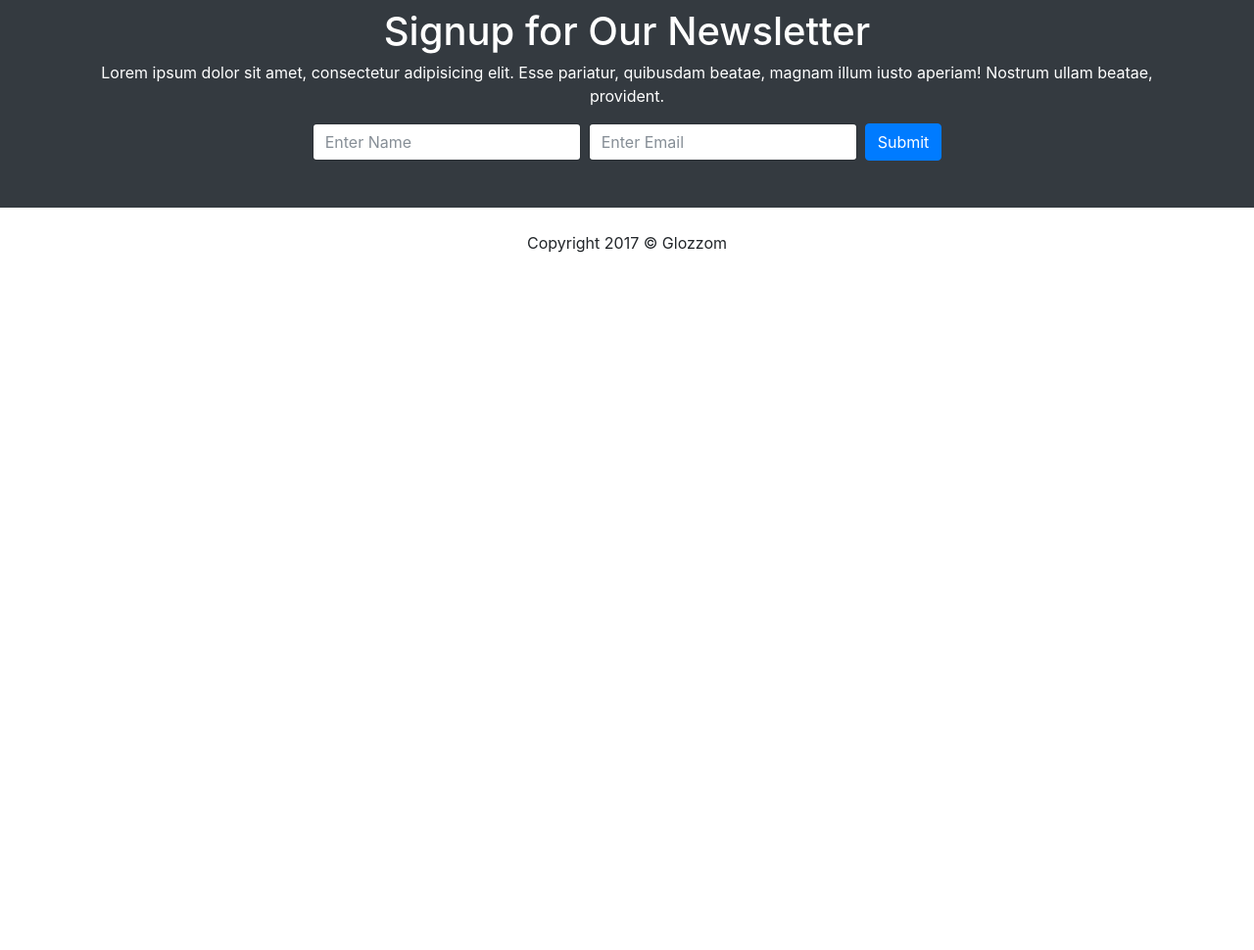
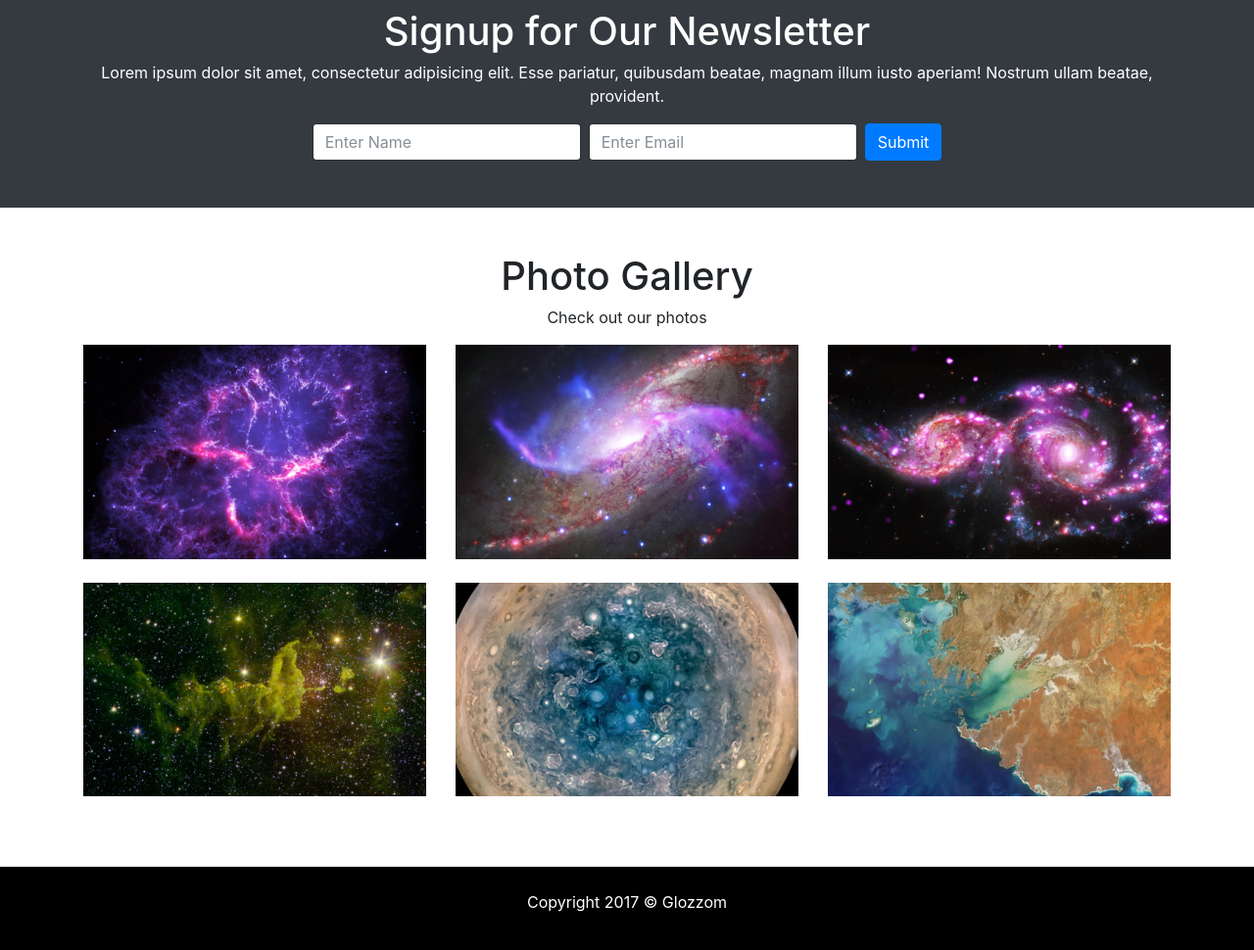
Before and after one commit to neterod/Glozzom-Multi-Page-Theme, a website with bundled scripts: page src/index.html in a window 1280 px wide. Shown: the part 2498-3468 px from the top of the page at 98% size. Before the commit the page ends 2798 px from the top, so only its background shows below. Built offline with nearby package versions, Linux system fonts and the light colour scheme; a script that the page names is missing; files whose address does not match are found by name.

Commit message:
First page done

```diff
--- a/src/index.html
+++ b/src/index.html
@@ -198,6 +198,54 @@
     </section>
 
 
+
+    <!--Photo gallery -->
+    <section id="gallery" class="py-5">
+        <div class="container">
+            <h1 class="text-center">
+                Photo Gallery
+            </h1>
+            <p class="text-center">Check out our photos</p>
+            <div class="row mb-4">
+                <div class="col-md-4">
+                    <a href="images/PIA17563-1920x1200.jpg" data-toggle="lightbox" data-gallery="img-gallery">
+                        <img src="images/PIA17563-1920x1200.jpg" class="img-fluid">
+                    </a>
+                </div>
+                <div class="col-md-4">
+                    <a href="images/PIA18461-1920x1200.jpg" data-toggle="lightbox" data-gallery="img-gallery">
+                        <img src="images/PIA18461-1920x1200.jpg" class="img-fluid">
+                    </a>
+                </div>
+                <div class="col-md-4">
+                    <a href="images/PIA18903-1920x1200.jpg" data-toggle="lightbox" data-gallery="img-gallery">
+                        <img src="images/PIA18903-1920x1200.jpg" class="img-fluid">
+                    </a>
+                </div>
+            </div>
+
+            <div class="row mb-4">
+                <div class="col-md-4">
+                    <a href="images/PIA20357-1920x1200.jpg" data-toggle="lightbox" data-gallery="img-gallery">
+                        <img src="images/PIA20357-1920x1200.jpg" class="img-fluid">
+                    </a>
+                </div>
+                <div class="col-md-4">
+                    <a href="images/PIA21641-1920x1200.jpg" data-toggle="lightbox" data-gallery="img-gallery">
+                        <img src="images/PIA21641-1920x1200.jpg" class="img-fluid">
+                    </a>
+                </div>
+                <div class="col-md-4">
+                    <a href="images/PIA21762-1920x1200.jpg" data-toggle="lightbox" data-gallery="img-gallery">
+                        <img src="images/PIA21762-1920x1200.jpg" class="img-fluid">
+                    </a>
+                </div>
+            </div>
+
+
+        </div>
+    </section>
+
     <footer id="main-footer" class="text-center p-4">
         <div class="container">
             <div class="row">
@@ -207,7 +255,6 @@
             </div>
         </div>
     </footer>
-
 
     <!-- VIDEO MODAL -->
 
--- a/src/js/main2.js
+++ b/src/js/main2.js
@@ -11,7 +11,7 @@ $(function() {
   });
 });
 
-$(document).on('click', '[data-toggle="lightbox]', function(event){
-    event.preventDefault();
-    $(this).ekkoLightbox();
-});
+$(document).on('click', '[data-toggle="lightbox"]', function(event) {
+                event.preventDefault();
+                $(this).ekkoLightbox();
+            });
--- a/src/scss/footer.scss
+++ b/src/scss/footer.scss
@@ -23,3 +23,8 @@
         margin: 20px 0 0;
     }
   }
+
+#main-footer {
+    background-color: black;
+    color: white;
+}
```
Also changed, not shown: src/about.html (added, +83 -0 lines), dist/about.html (added), dist/css/main.min.css, dist/index - Copy.html (added), dist/index.html, 1 other file.
